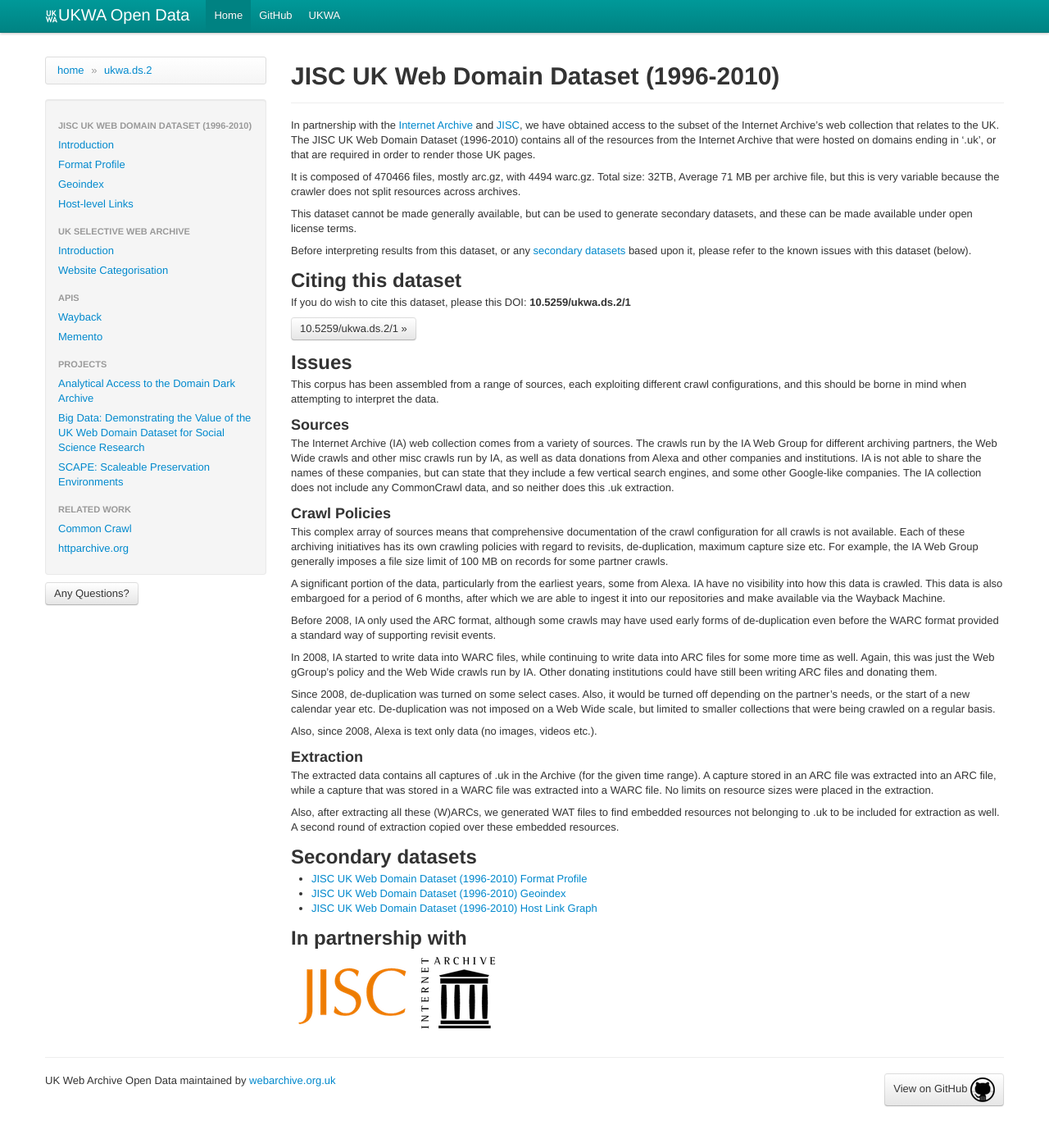
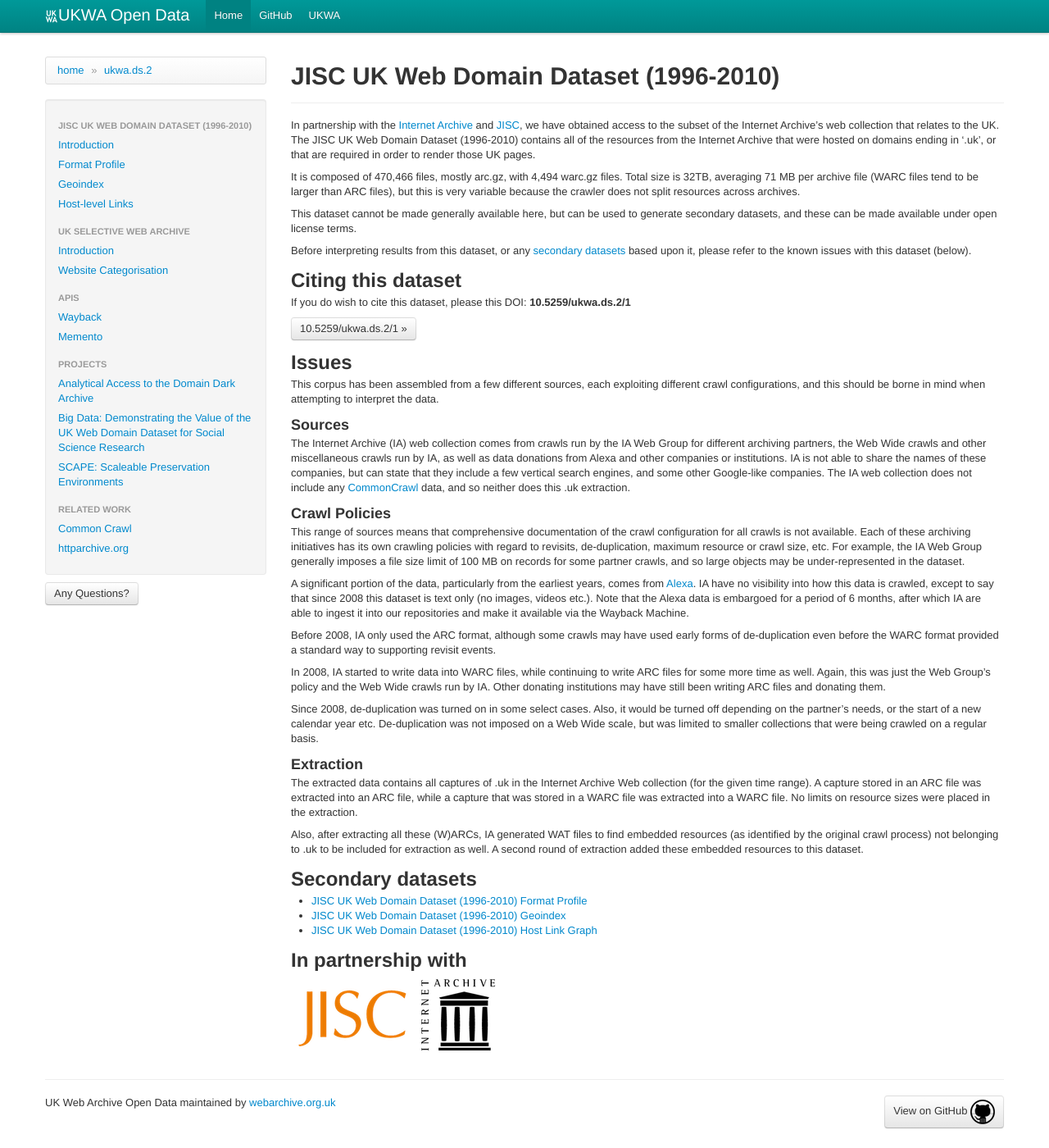
Before and after one commit to ukwa/opendata, a Jekyll site: the page built from ukwa.ds.2/index.md, in a window 1280 px wide and 1400 px high. Shown: the whole window at 82% size. Built offline with Jekyll 4.4.1, drawn with Linux system fonts in a browser that asks for light colours.

Commit message:
Cleaner text.

```diff
--- a/ukwa.ds.2/index.md
+++ b/ukwa.ds.2/index.md
@@ -6,9 +6,9 @@
 
 In partnership with the [Internet Archive](http://www.archive.org/) and [JISC](http://www.jisc.ac.uk/), we have obtained access to the subset of the Internet Archive's web collection that relates to the UK. The JISC UK Web Domain Dataset (1996-2010) contains all of the resources from the Internet Archive that were hosted on domains ending in '.uk', or that are required in order to render those UK pages.
 
-It is composed of 470466 files, mostly arc.gz, with 4494 warc.gz. Total size: 32TB, Average 71 MB per archive file, but this is very variable because the crawler does not split resources across archives.
+It is composed of 470,466 files, mostly arc.gz, with 4,494 warc.gz files. Total size is 32TB, averaging 71 MB per archive file (WARC files tend to be larger than ARC files), but this is very variable because the crawler does not split resources across archives.
 
-This dataset cannot be made generally available, but can be used to generate secondary datasets, and these can be made available under open license terms.
+This dataset cannot be made generally available here, but can be used to generate secondary datasets, and these can be made available under open license terms.
 
 Before interpreting results from this dataset, or any [secondary datasets](secondary-datasets) based upon it, please refer to the known issues with this dataset (below).
 
@@ -17,31 +17,29 @@
 Issues
 ------
 
-This corpus has been assembled from a range of sources, each exploiting different crawl configurations, and this should be borne in mind when attempting to interpret the data.
+This corpus has been assembled from a few different sources, each exploiting different crawl configurations, and this should be borne in mind when attempting to interpret the data.
 
 ### Sources ###
 
-The Internet Archive (IA) web collection comes from a variety of sources. The crawls run by the IA Web Group for different archiving partners, the Web Wide crawls and other misc crawls run by IA, as well as data donations from Alexa and other companies and institutions. IA is not able to share the names of these companies, but can state that they include a few vertical search engines, and some other Google-like companies. The IA collection does not include any CommonCrawl data, and so neither does this .uk extraction.
+The Internet Archive (IA) web collection comes from crawls run by the IA Web Group for different archiving partners, the Web Wide crawls and other miscellaneous crawls run by IA, as well as data donations from Alexa and other companies or institutions. IA is not able to share the names of these companies, but can state that they include a few vertical search engines, and some other Google-like companies. The IA web collection does not include any [CommonCrawl](http://commoncrawl.org/) data, and so neither does this .uk extraction.
 
 ### Crawl Policies ###
 
-This complex array of sources means that comprehensive documentation of the crawl configuration for all crawls is not available. Each of these archiving initiatives has its own crawling policies with regard to revisits, de-duplication, maximum capture size etc. For example, the IA Web Group generally imposes a file size limit of 100 MB on records for some partner crawls.
+This range of sources means that comprehensive documentation of the crawl configuration for all crawls is not available. Each of these archiving initiatives has its own crawling policies with regard to revisits, de-duplication, maximum resource or crawl size, etc. For example, the IA Web Group generally imposes a file size limit of 100 MB on records for some partner crawls, and so large objects may be under-represented in the dataset.
 
-A significant portion of the data, particularly from the earliest years, some from Alexa. IA have no visibility into how this data is crawled. This data is also embargoed for a period of 6 months, after which we are able to ingest it into our repositories and make available via the Wayback Machine.
+A significant portion of the data, particularly from the earliest years, comes from [Alexa](http://www.alexa.com/). IA have no visibility into how this data is crawled, except to say that since 2008 this dataset is text only (no images, videos etc.). Note that the Alexa data is embargoed for a period of 6 months, after which IA are able to ingest it into our repositories and make it available via the Wayback Machine.
 
-Before 2008, IA only used the ARC format, although some crawls may have used early forms of de-duplication even before the WARC format provided a standard way of supporting revisit events.
+Before 2008, IA only used the ARC format, although some crawls may have used early forms of de-duplication even before the WARC format provided a standard way to supporting revisit events.
 
-In 2008, IA started to write data into WARC files, while continuing to write data into ARC files for some more time as well. Again, this was just the Web gGroup’s policy and the Web Wide crawls run by IA. Other donating institutions could have still been writing ARC files and donating them.
+In 2008, IA started to write data into WARC files, while continuing to write ARC files for some more time as well. Again, this was just the Web Group’s policy and the Web Wide crawls run by IA. Other donating institutions may have still been writing ARC files and donating them.
 
-Since 2008, de-duplication was turned on some select cases. Also, it would be turned off depending on the partner’s needs, or the start of a new calendar year etc. De-duplication was not imposed on a Web Wide scale, but limited to smaller collections that were being crawled on a regular basis.
-
-Also, since 2008, Alexa is text only data (no images, videos etc.).
+Since 2008, de-duplication was turned on in some select cases. Also, it would be turned off depending on the partner’s needs, or the start of a new calendar year etc. De-duplication was not imposed on a Web Wide scale, but was limited to smaller collections that were being crawled on a regular basis.
 
 ### Extraction ###
 
-The extracted data contains all captures of .uk in the Archive (for the given time range). A capture stored in an ARC file was extracted into an ARC file, while a capture that was stored in a WARC file was extracted into a WARC file. No limits on resource sizes were placed in the extraction.
+The extracted data contains all captures of .uk in the Internet Archive Web collection (for the given time range). A capture stored in an ARC file was extracted into an ARC file, while a capture that was stored in a WARC file was extracted into a WARC file. No limits on resource sizes were placed in the extraction.
 
-Also, after extracting all these (W)ARCs, we generated WAT files to find embedded resources not belonging to .uk to be included for extraction as well. A second round of extraction copied over these embedded resources.
+Also, after extracting all these (W)ARCs, IA generated WAT files to find embedded resources (as identified by the original crawl process) not belonging to .uk to be included for extraction as well. A second round of extraction added these embedded resources to this dataset.
 
 Secondary datasets
 ------------------
```
